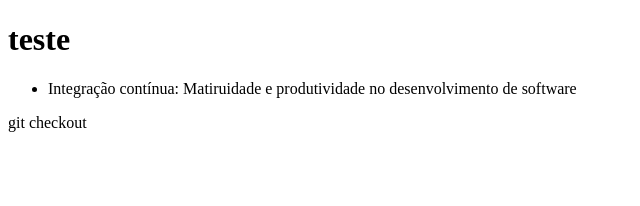
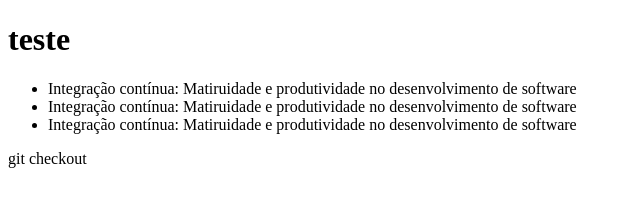
Before and after one commit to walterrodriguesjr/Alura-curso-git, a plain HTML site: page 3 - compartilhando o trabalho/10 - github/git/index.html in a window 1280 px wide. Shown: the whole page, without its empty margins (0-640 px from the left). Drawn offline with Linux system fonts and the light colour scheme.

Commit message:
atualizando

```diff
--- a/3 - compartilhando o trabalho/10 - github/git/index.html
+++ b/3 - compartilhando o trabalho/10 - github/git/index.html
@@ -11,15 +11,8 @@
 <body>
     <h1>teste</h1>
     <ul>
-
-
-
-
-
-
-
-
-
+        <li>Integração contínua: Matiruidade e produtividade no desenvolvimento de software</li>
+        <li>Integração contínua: Matiruidade e produtividade no desenvolvimento de software</li>
         <li>Integração contínua: Matiruidade e produtividade no desenvolvimento de software</li>
     </ul>
 </body>
```
